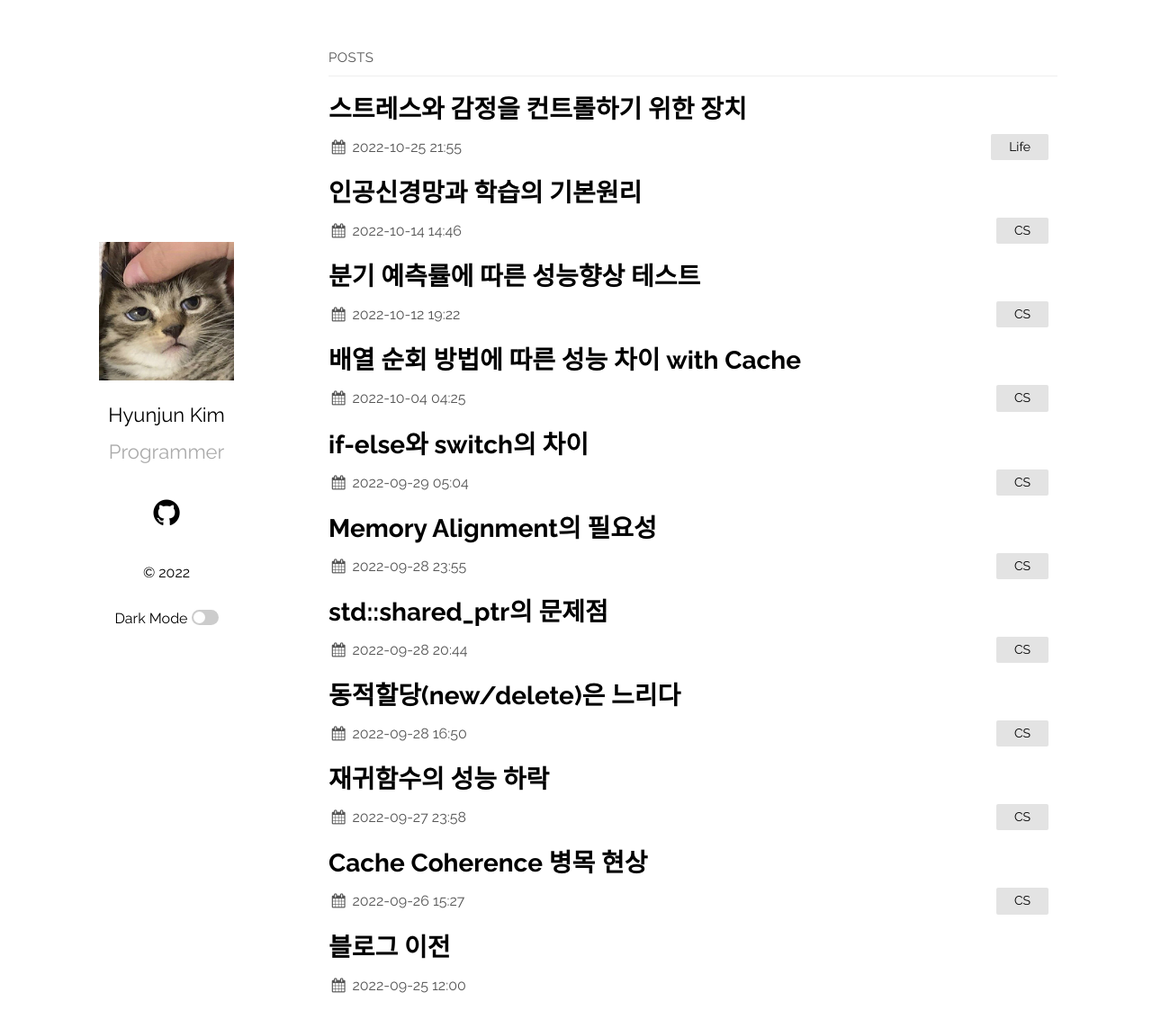
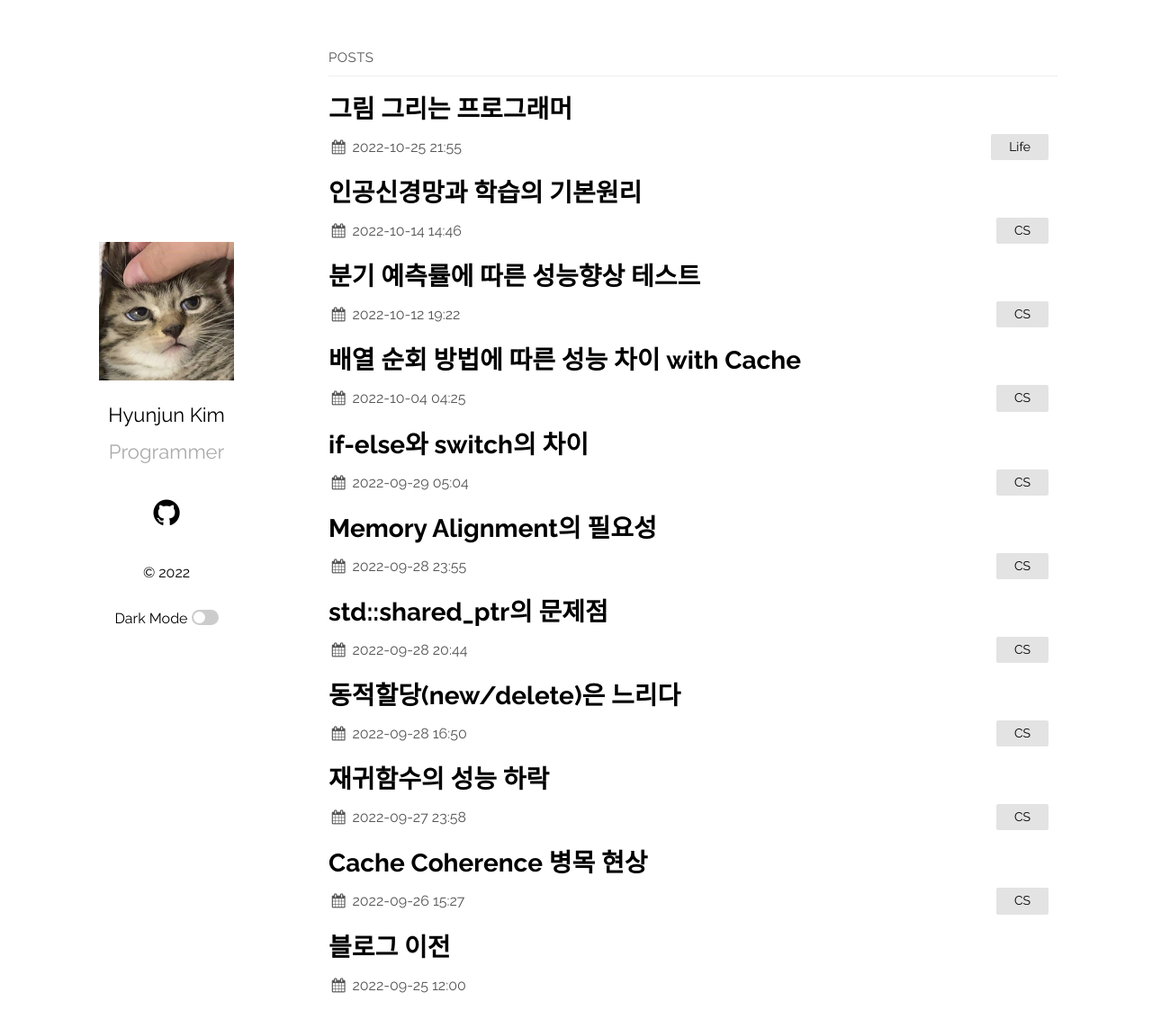
Before and after one commit to Ria9993/Ria9993.github.io, a Jekyll site: the page built from index.markdown, in a window 1280 px wide and 1155 px high. Shown: the top 1143 px of the window at 90% size. Built offline with Jekyll 4.4.1, drawn with Linux system fonts in a browser that asks for light colours; some of the changed lines change nothing that is shown.

Commit message:
Update Post

```diff
--- a/_posts/2022-10-25-programming-and-hobby.md
+++ b/_posts/2022-10-25-programming-and-hobby.md
@@ -1,40 +1,26 @@
 ---
 layout: post
-title:  "스트레스와 감정을 컨트롤하기 위한 장치"
+title:  "그림 그리는 프로그래머"
 date:   2022-10-25 21:55:00 +0900
 categories: Life
 comments: true
 ---
-가끔 취미로 그림을 그린다.
-당장 프로그래밍 실력도 딸리는데 다른 걸 하고있어도 되는걸까 생각하기도 한다.
-프로그래밍과 다른 분야의 취미는 쓸모가 없는걸까?
+가끔 취미로 그림을 그린다. 앨범 표지로 돈도 벌어보고...
+그런데 프로그래밍 공부도 제대로 안하면서 이걸 그리느라 시간을 써도 될까.
+라는 생각을 한두 번씩 한다.
 
+음.
+일리 있는 생각이긴 하지만, 그림을 그리며 견해가 넓혀졌다는 것은 장점이다.
+디자인을 하던지, 디자이너와 일을 할 때에도 커뮤니케이션에 많은 도움이 된다.
+일손이 없으면 내가 디자인하고 그릴수도 있다.
+
+견해를 넓히는 것은 매우 중요한 일이다.
+난 내 생각이 고립되지 않길 바란다.
+
+스트레스 해소 수단도 되고 나쁘진 않은 것 같다.
+그림 그리는 프로그래머라니 개성있지 않은가?
+
+아래는 자랑스러운 내 그림들.
+(못 그리긴 했다)
 ![image](https://user-images.githubusercontent.com/44316628/197797400-2d4ac402-1253-4aaf-8786-8ac63b8b1bb9.png)
-> 왼쪽은 어제 그린 것
-
-나는 그림을 스트레스와 감정을 컨트롤하기 위한 장치로 이용한다.
-감정이나 스트레스를 컨트롤하기 힘든 상태가 되면, 이성적인 판단이 힘들어진다.
-
-이 때 그림이나 글 같은 의식적인 수준으로 무의식적인 감정을 표현하려 한다면,
-무의식에서 의식적인 수준까지 올리는 과정에서 비정상적인 감정이나 스트레스가 축소시킬 수 있다.
-(예를 들어 별로 기분 나쁜 일이 아닌데 유난히 짜증이 나거나 하는 상황)
-
 ![image](https://user-images.githubusercontent.com/44316628/197793873-17e7db38-d1b0-4f1c-befb-765de06fd661.png)
-> 역으로 행복한 상황에서는 감정을 오래 남길수도 있다.
-
-심리학에서는 이걸 승화라고 표현하는 모양이다.
-
-스트레스는 굉장히 위험한 존재다.
-이런게 왜 필요한지 이해할 수 없어도 살면서 한 번 쯤은 극도의 스트레스를 받을 때가 있다.
-곁에 있는 사람이 갑작스럽게 죽는다고 상상해보라.
-
-이런 극단적인 상황이 아니더라도 작은 스트레스가 누적되면 우울증이 오고,
-우울증에 걸리면 최소 2~3년간은 일에서 손을 떼게 된다.
-
-어쨋든 오랜만에 목적을 상기시키기 위해서 적어봤다.
-다른 이들도 이런 장치를 하나 쯤 마련하두길 바란다.
-
-### 여담
-여담인데 너무 심하면 이런 것도 통하지 않는다.
-정신의학과에 방문하여 약을 처방받도록 하자.
-아무리 강한 사람이여도 사람의 죽음은 스스로 감당하기 힘들다.
```
